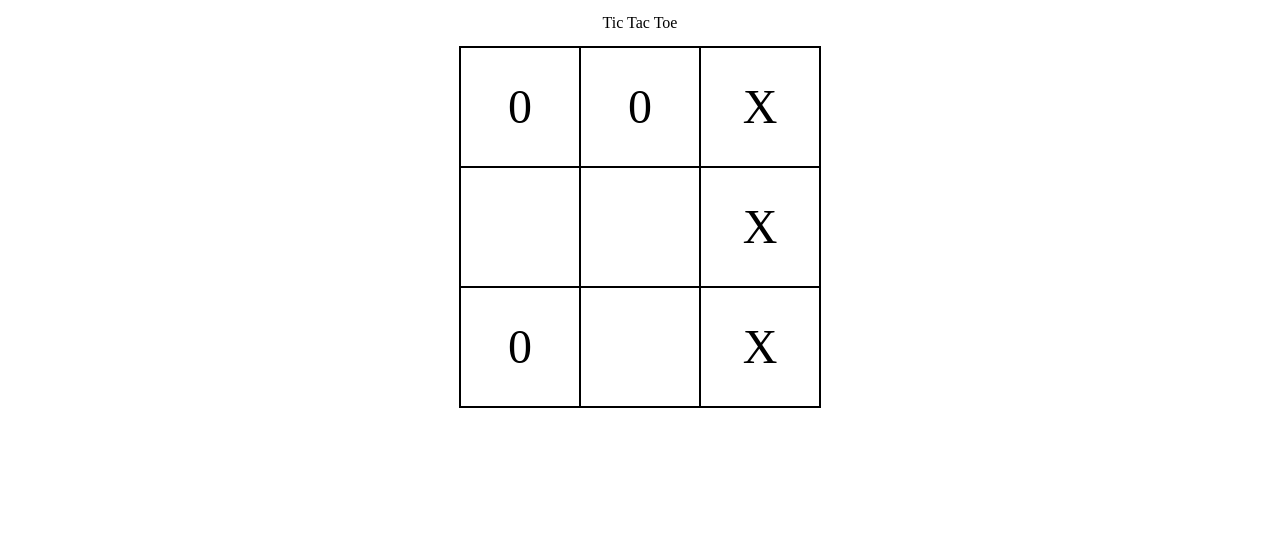
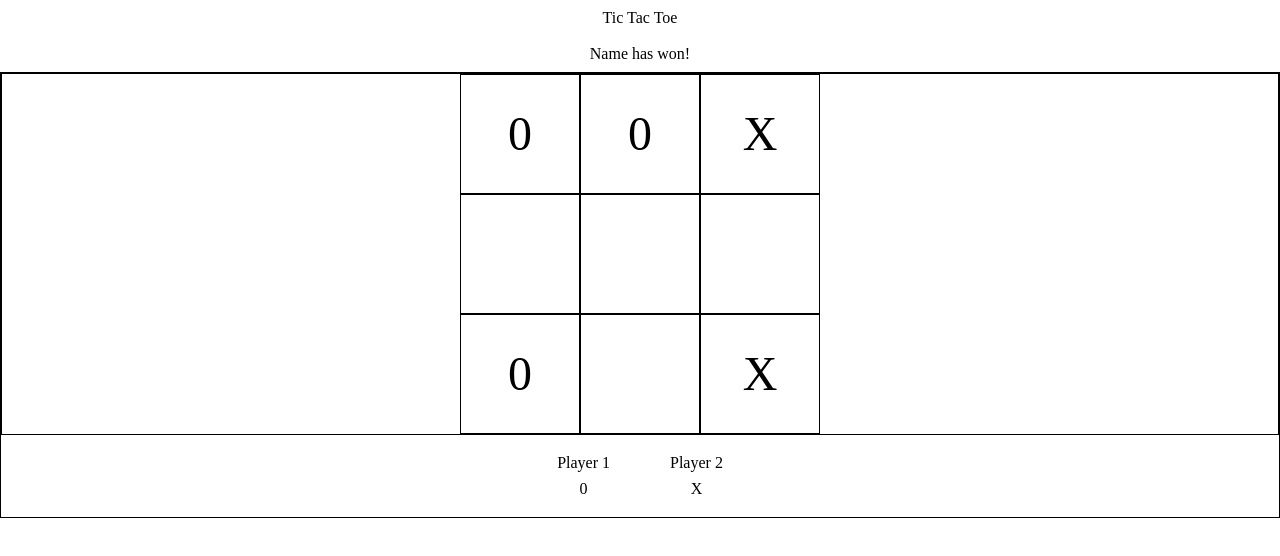
Before and after one commit to htder/tic-tac-toe-project, a plain HTML site: page index.html in a window 1280 px wide. Drawn offline with Linux system fonts and the light colour scheme.

Commit message:
added more html related to players and winning

```diff
--- a/index.html
+++ b/index.html
@@ -11,6 +11,7 @@
   </head>
   <body>
     <header><h1>Tic Tac Toe</h1></header>
+    <div class="winner">Name has won!</div>
     <div class="center">
       <div class="grid-container">
         <div class="grid-item">
@@ -41,6 +42,16 @@
           <div class="content" id="c8"></div>
         </div>
       </div>
+      <div class="players">
+        <div class="player1">
+          <p class="player1-name">Player 1</p>
+          <p class="player1-type">0</p>
+        </div>
+        <div class="player2">
+          <p class="player2-name">Player 2</p>
+          <p class="player2-type">X</p>
+        </div>
+      </div>
     </div>
   </body>
 </html>
--- a/index.js
+++ b/index.js
@@ -1,7 +1,24 @@
 "use strict";
+const Player = (name, type) => {
+  const gamePiece = type;
+  const getName = () => name;
+  const getType = () => type;
 
-const gameboard = (() => {
+  return { getName, getType };
+};
+
+const player1 = Player("player1", "0");
+const player2 = Player("player2", "X");
+
+const gameboard = ((player1, player2) => {
+  let playerTurn = true;
+  const players = [player1, player2];
   const board = new Array(9).fill("", 0, 9);
+  const gameboardCells = Array.from(document.querySelectorAll(".content"));
+
+  const getCells = () => {
+    return gameboardCells;
+  };
   const getBoard = () => {
     return board;
   };
@@ -9,42 +26,68 @@ const gameboard = (() => {
     board[index] = type;
   };
 
-  return { getBoard, setCell };
-})();
+  const takeTurn = () => {
+    gameboardCells.forEach((cell) =>
+      cell.parentNode.addEventListener("click", () => {
+        console.log(cell);
+        const [index] = /\d+/.exec(cell.id);
+        if (board[index] === "") {
+          const type = players[playerTurn ? 0 : 1].getType();
+          cell.textContent = type;
+          playerTurn = !playerTurn;
+          board[index] = type;
+          const winner = checkWinner();
+          console.log(`${winner} has won`);
+        }
+      })
+    );
+  };
+
+  const checkWinner = () => {
+    for (let i = 0; i < board.length; i += 3) {
+      if (board[i] === board[i + 1] && board[i] === board[i + 2]) {
+        return board[i];
+      }
+    }
+    for (let i = 0; i < 3; i++) {
+      if (board[i] === board[i + 3] && board[i] === board[i + 6]) {
+        return board[i];
+      }
+    }
+    if (board[0] === board[4] && board[0] === board[8]) {
+      return board[2];
+    }
+    if (board[2] === board[4] && board[2] === board[6]) {
+      return board[2];
+    }
+    const isArrayFull = board.filter((x) => x !== "");
+    if (isArrayFull.length !== 9) {
+      return "";
+    } else {
+      return "draw";
+    }
+  };
+
+  return { getBoard, setCell, getCells, takeTurn };
+})(player1, player2);
 
 const game = (() => {})();
 
 const displayController = (() => {
-  const gameboardCells = Array.from(document.querySelectorAll(".content"));
-  const fillCells = (board) => {
-    gameboardCells.forEach((cell) => {
+  const fillCells = (gameboard) => {
+    gameboard.getCells().forEach((cell) => {
       const [index] = /\d+/.exec(cell.id);
-      cell.textContent = board[index];
+      cell.textContent = gameboard.getBoard()[index];
     });
   };
   return { fillCells };
 })();
 
-const Player = (name, type) => {
-  const gamePiece = type;
-  const getName = () => name;
-  const getType = () => type;
-
-  const takeTurn = () => {
-    console.log(`${name} it is your turn!`);
-  };
-
-  return { getName, getType, takeTurn };
-};
-
-// const player1 = Player("henry", "x");
-// player1.takeTurn();
-
 gameboard.setCell(8, "X");
 gameboard.setCell(1, "0");
 gameboard.setCell(0, "0");
-gameboard.setCell(5, "X");
 gameboard.setCell(2, "X");
 gameboard.setCell(6, "0");
 console.log(gameboard.getBoard());
-displayController.fillCells(gameboard.getBoard());
+displayController.fillCells(gameboard);
+gameboard.takeTurn();
--- a/styles.css
+++ b/styles.css
@@ -1,4 +1,5 @@
 .center {
+  flex-direction: column;
   justify-content: center;
   display: flex;
 }
@@ -10,6 +11,7 @@
   grid-template-columns: repeat(3, 120px);
   grid-template-rows: repeat(3, 120px);
   gap: 0;
+  justify-content: center;
 }
 
 .grid-item {
@@ -25,5 +27,41 @@
 
 header {
   text-align: center;
+  padding: 10px;
+}
+
+.winner {
+  opacity: 1;
+  text-align: center;
+  padding: 10px 0;
+}
+
+.center {
+  border: 1px solid black;
+}
+
+.players {
+  display: flex;
+  text-align: center;
+  justify-content: center;
+}
+
+.player1,
+.player2 {
   padding: 15px 0;
 }
+
+.player1 {
+  padding-right: 25px;
+}
+
+.player2 {
+  padding-left: 25px;
+}
+
+.player1-name,
+.player1-type,
+.player2-name,
+.player2-type {
+  padding: 5px;
+}
```
